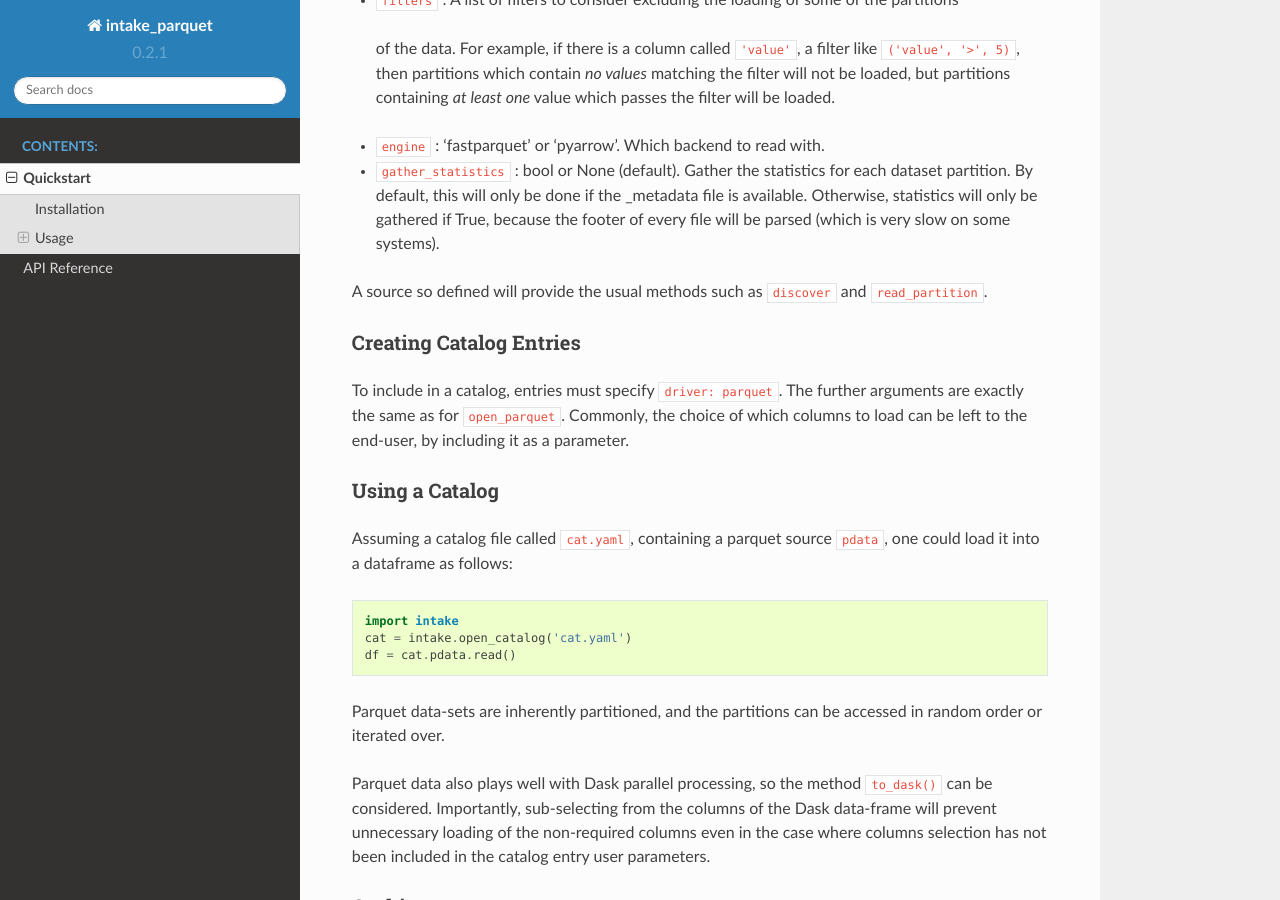
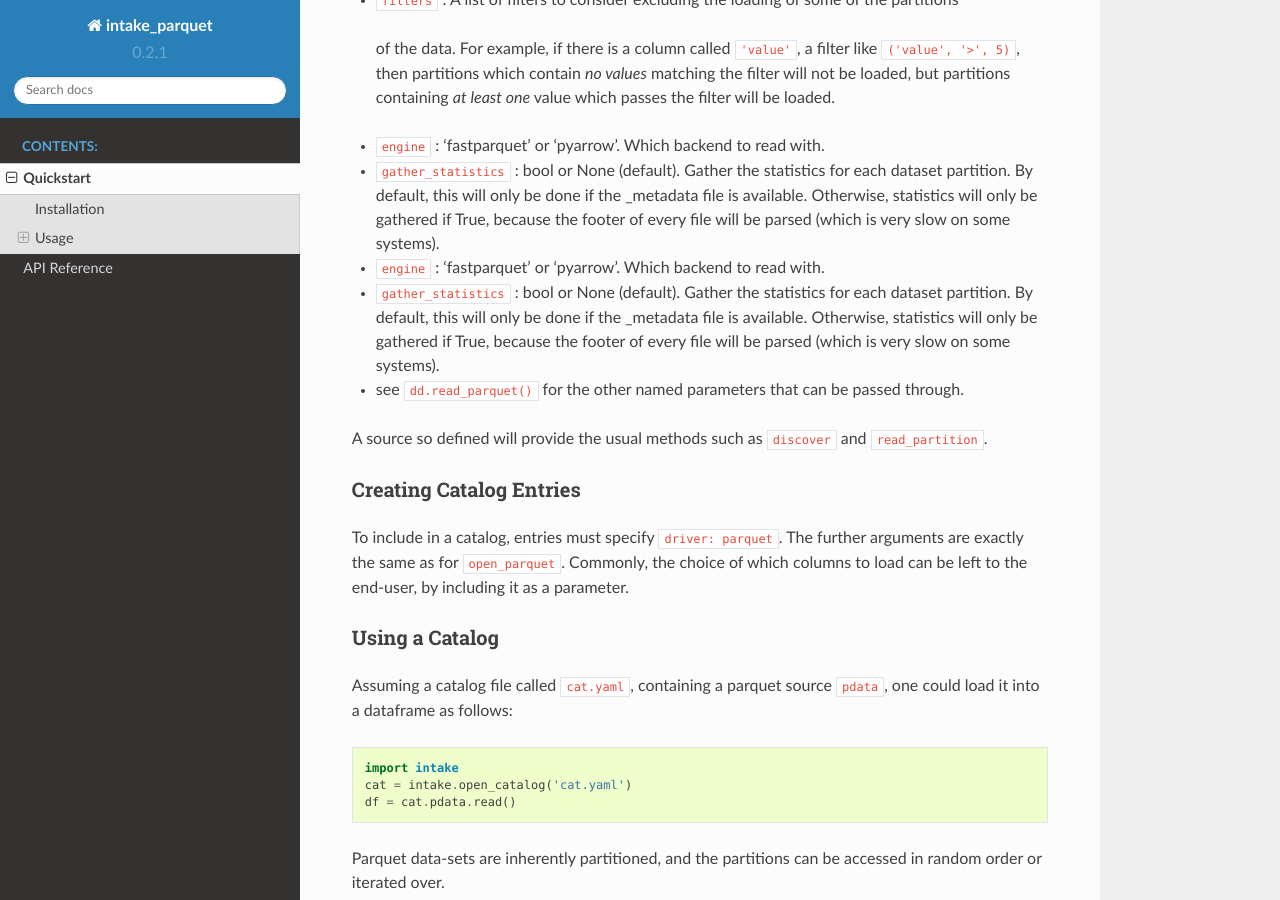
Before and after one commit to intake/intake-parquet, a Sphinx documentation site: the page built from docs/source/quickstart.rst, in a window 1280 px wide and 900 px high, scrolled down 1233 px. Built offline with Sphinx 7.4.7 and the Read the Docs theme 2.0.0, drawn with Linux system fonts in a browser that asks for light colours.

Commit message:
Pass all kwargs through to dd.read_parquet

```diff
--- a/docs/source/quickstart.rst
+++ b/docs/source/quickstart.rst
@@ -62,6 +62,16 @@ Arguments to ``open_parquet``:
   because the footer of every file will be parsed (which is very slow on some
   systems).
 
+- ``engine`` : 'fastparquet' or 'pyarrow'. Which backend to read with.
+
+- ``gather_statistics`` : bool or None (default).  Gather the statistics for
+  each dataset partition. By default, this will only be done if the _metadata
+  file is available. Otherwise, statistics will only be gathered if True,
+  because the footer of every file will be parsed (which is very slow on some
+  systems).
+
+- see ``dd.read_parquet()`` for the other named parameters that can be passed through.
+
 .. _documentation : http://dask.pydata.org/en/latest/remote-data-services.html
 
 A source so defined will provide the usual methods such as ``discover`` and ``read_partition``.
```
Also changed, not shown: 1 other file.
